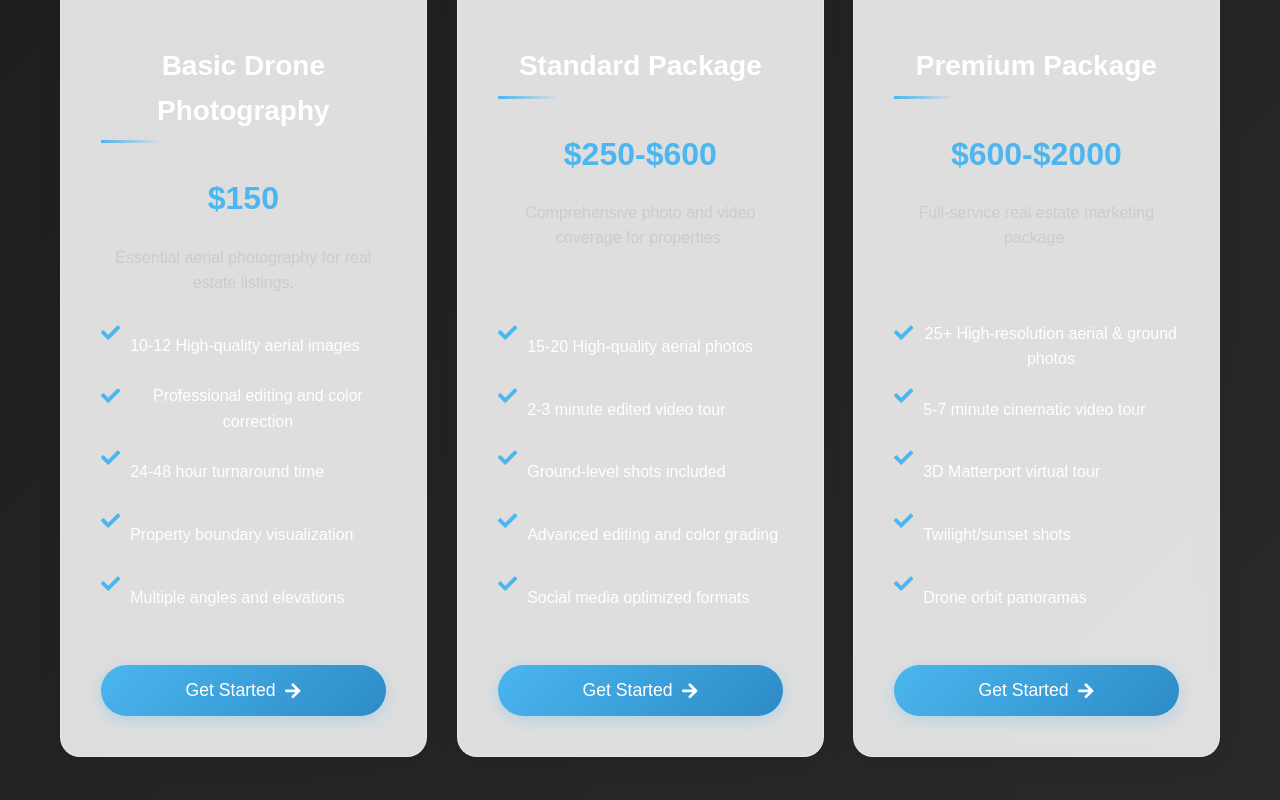
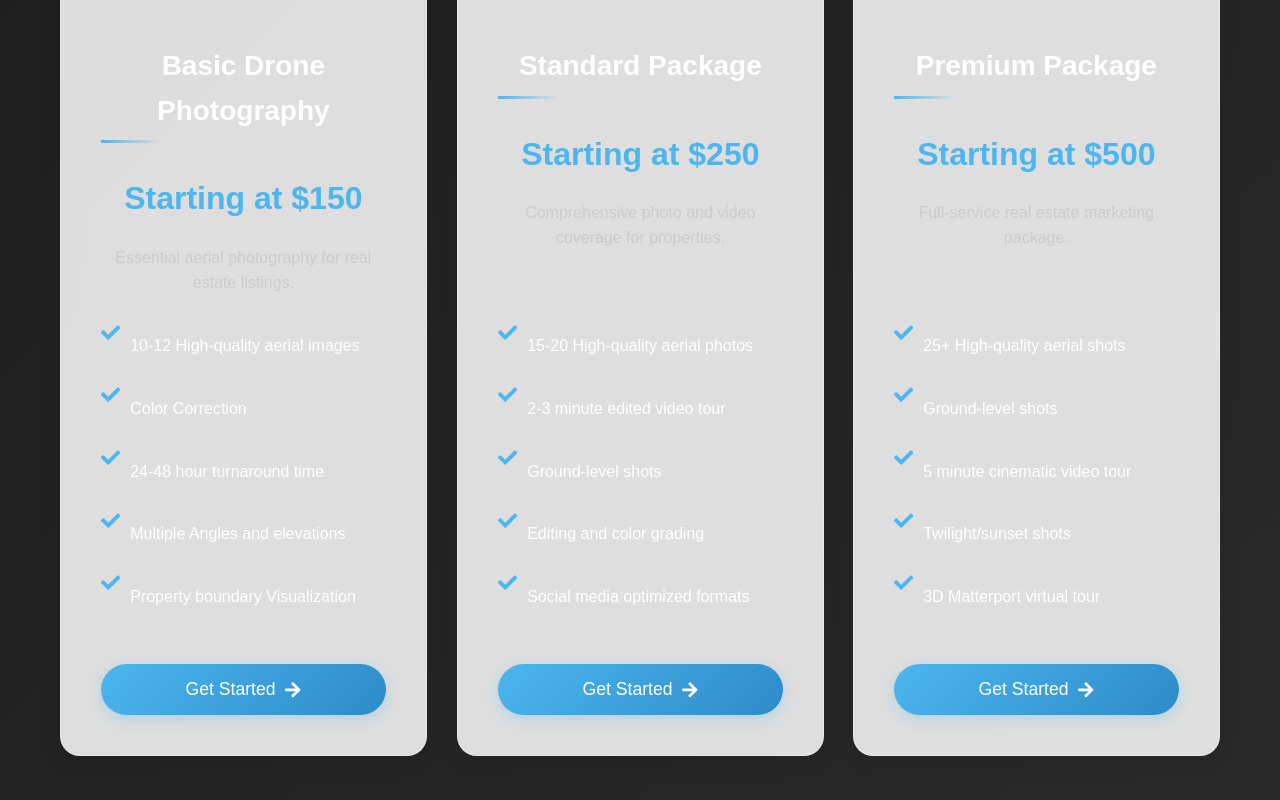
Before and after one commit to Mattyboy25/chris-website, a React (Vite) app: page /services in a window 1280 px wide. Shown: the part 1000-1800 px from the top of the page. Built offline with nearby package versions, Linux system fonts and the light colour scheme; no server answers.

Commit message:
Update services data: enhance descriptions, adjust pricing, and refine features for improved clarity and appeal

```diff
--- a/src/data/servicesData.js
+++ b/src/data/servicesData.js
@@ -6,29 +6,28 @@ export const services = [
   {
     id: 1,
     slug: "basic-drone-photography",
-    title: "Basic Drone Photography",
-    shortDesc: "Essential aerial photography for real estate listings.",
-    fullDesc: "Our basic drone photography package provides essential aerial views of your property with 10-12 high-quality images that highlight your property's best features and its surrounding context. Perfect for residential listings and small commercial properties.",
+    title: "Basic Drone Photography",    shortDesc: "Essential aerial photography for real estate listings.",
+    fullDesc: "Perfect for residential listings and small commercial properties, our basic package delivers high-quality aerial photography with professional color correction and quick turnaround time.",
     iconName: "FaCamera",
     videoSrc: "/videos/Town.mp4",
     features: [
       "10-12 High-quality aerial images",
-      "Professional editing and color correction",
+      "Color Correction",
       "24-48 hour turnaround time",
-      "Property boundary visualization",
-      "Multiple angles and elevations"
+      "Multiple Angles and elevations",
+      "Property boundary Visualization"
     ],
     process: [
       { step: 1, title: "Booking", desc: "Schedule your shoot at a convenient time" },
       { step: 2, title: "Planning", desc: "Brief consultation about property highlights" },
       { step: 3, title: "Capture", desc: "Professional drone photography session" },
-      { step: 4, title: "Editing", desc: "Image enhancement and quality control" },
+      { step: 4, title: "Editing", desc: "Image enhancement and color correction" },
       { step: 5, title: "Delivery", desc: "Digital delivery of final images" }
     ],
     info: {
       turnaround: "24-48 hours",
       coverage: "Up to 1 acre",
-      pricing: "$150",
+      pricing: "Starting at $150",
       availability: "7 days a week"
     },
     relatedServices: [2, 3]
@@ -36,17 +35,15 @@ export const services = [
   {
     id: 2,
     slug: "standard-photo-video",
-    title: "Standard Package",
-    shortDesc: "Comprehensive photo and video coverage for properties.",
-    fullDesc: "Our standard package combines aerial photography and video for a complete property showcase. Includes high-resolution photos and a professionally edited video tour that highlights your property's key features from both air and ground perspectives.",
+    title: "Standard Package",    shortDesc: "Comprehensive photo and video coverage for properties.",
+    fullDesc: "Our standard package combines aerial and ground photography with video for a complete property showcase. Includes high-quality photos and a professionally edited video tour optimized for social media.",
     iconName: "FaVideo",    videoSrc: "/videos/Real%20Estate%20Summergrove.mp4",
     features: [
       "15-20 High-quality aerial photos",
       "2-3 minute edited video tour",
-      "Ground-level shots included",
-      "Advanced editing and color grading",
-      "Social media optimized formats",
-      "Aerial property overview shots"
+      "Ground-level shots",
+      "Editing and color grading",
+      "Social media optimized formats"
     ],
     process: [
       { step: 1, title: "Consultation", desc: "Detailed planning of photo and video coverage" },
@@ -58,7 +55,7 @@ export const services = [
     info: {
       turnaround: "2-3 business days",
       coverage: "Up to 2 acres",
-      pricing: "$250-$600",
+      pricing: "Starting at $250",
       availability: "7 days a week"
     },
     relatedServices: [1, 3]
@@ -66,20 +63,16 @@ export const services = [
   {
     id: 3,
     slug: "premium-full-production",
-    title: "Premium Package",
-    shortDesc: "Full-service real estate marketing package.",
-    fullDesc: "Our premium package delivers the ultimate property showcase with comprehensive aerial and ground coverage, cinematic video tours, 3D virtual tours, and twilight photography. Perfect for luxury properties, large estates, and high-end commercial real estate.",
+    title: "Premium Package",    shortDesc: "Full-service real estate marketing package.",
+    fullDesc: "Our premium package delivers the ultimate property showcase with comprehensive aerial and ground coverage, cinematic video tours, 3D virtual tours, and twilight photography. Perfect for luxury properties and high-end real estate.",
     iconName: "FaHome",
     videoSrc: "/videos/City.mp4",
     features: [
-      "25+ High-resolution aerial & ground photos",
-      "5-7 minute cinematic video tour",
-      "3D Matterport virtual tour",
+      "25+ High-quality aerial shots",
+      "Ground-level shots",
+      "5 minute cinematic video tour",
       "Twilight/sunset shots",
-      "Drone orbit panoramas",
-      "Interior videography",
-      "Professional voice-over option",
-      "Aerial neighborhood overview"
+      "3D Matterport virtual tour"
     ],
     process: [
       { step: 1, title: "Strategy", desc: "Comprehensive marketing plan development" },
@@ -92,7 +85,7 @@ export const services = [
     info: {
       turnaround: "3-5 business days",
       coverage: "Up to 5 acres",
-      pricing: "$600-$2000",
+      pricing: "Starting at $500",
       availability: "7 days a week"
     },
     relatedServices: [1, 2]
```
